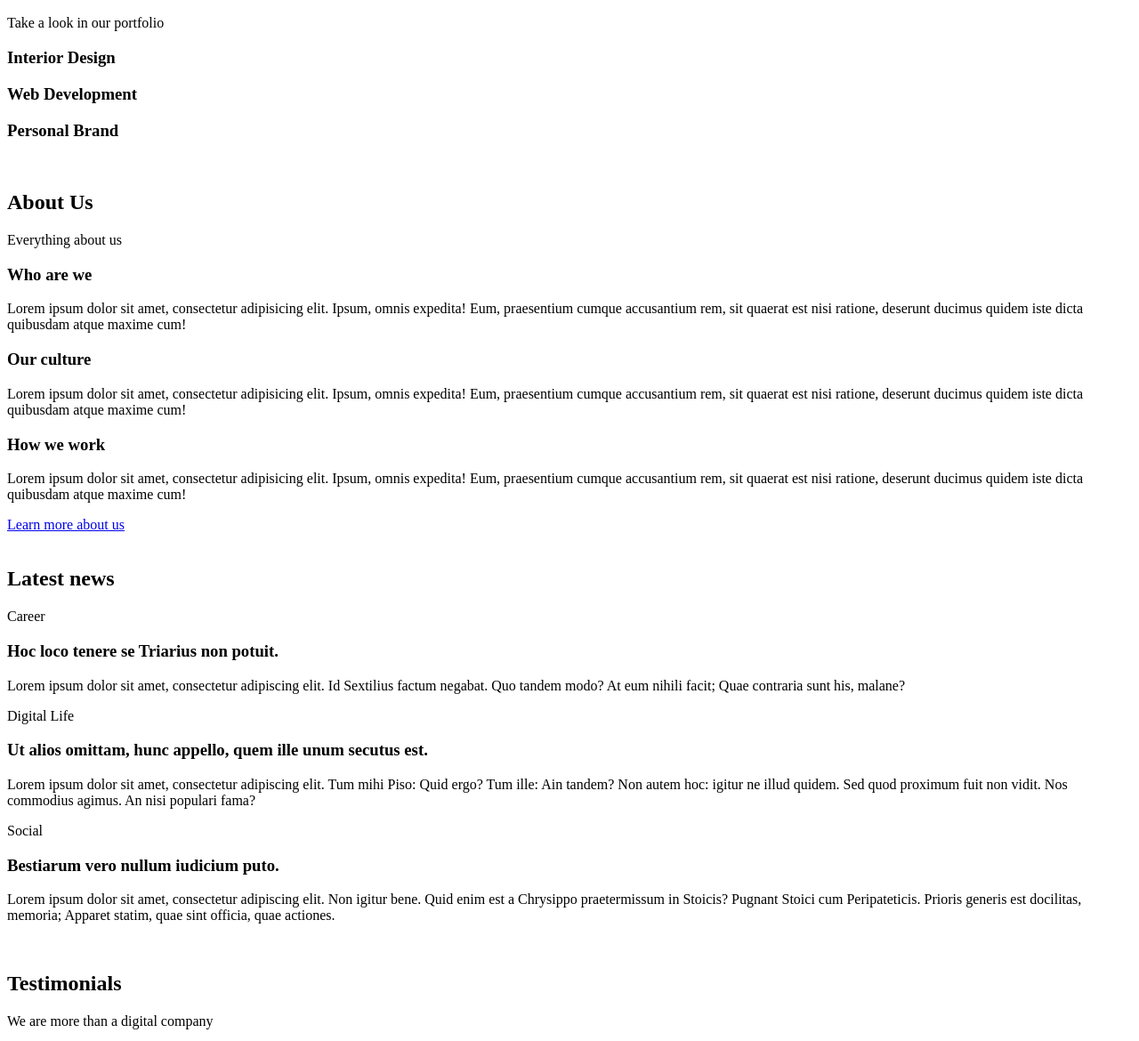
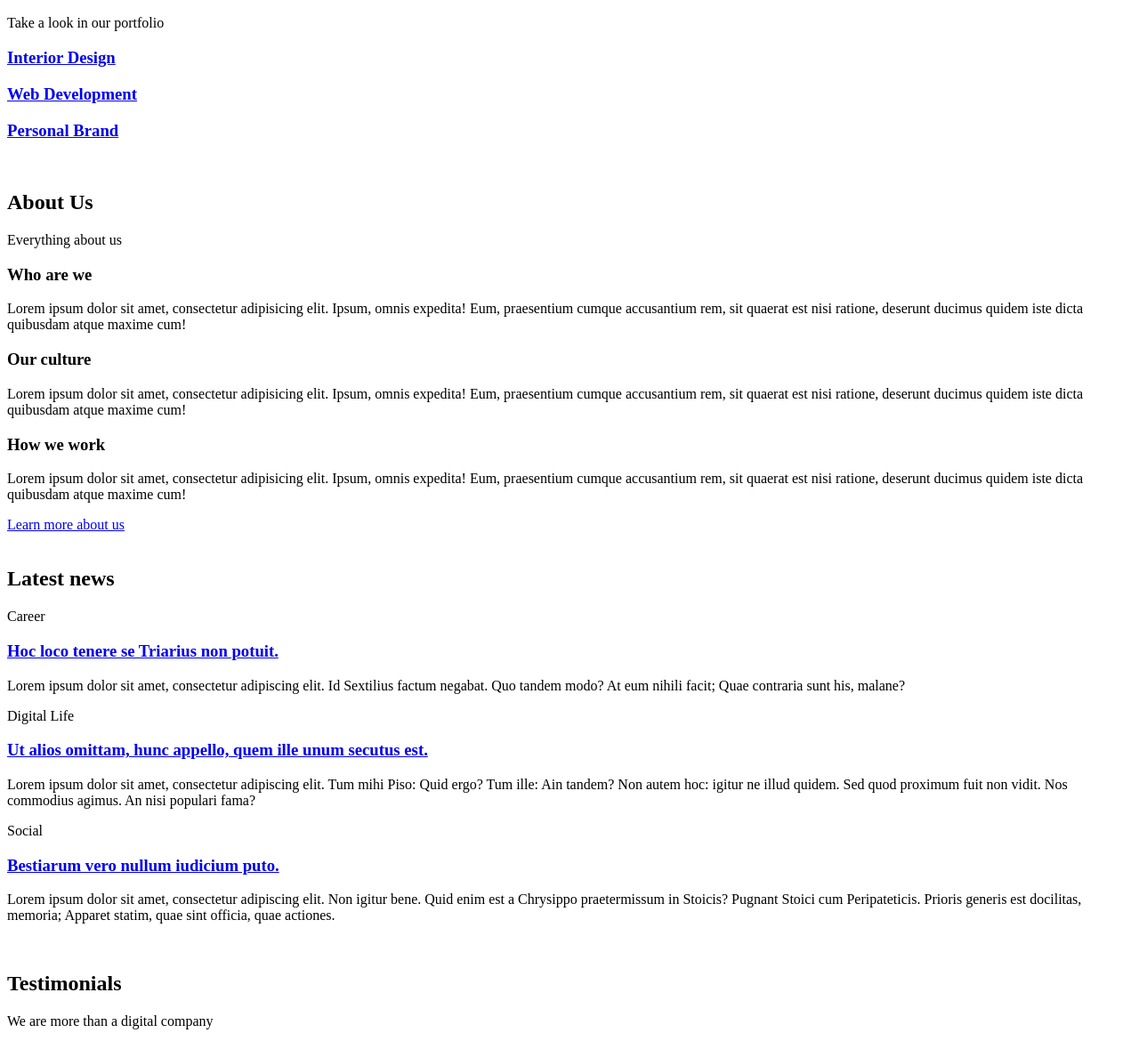
Before and after one commit to JulianZea/holbertonschool-web_front_end, a plain HTML site: page html_advanced/23-index.html in a window 1280 px wide. Shown: the part 696-1866 px from the top of the page at 89% size. Drawn offline with Linux system fonts and the light colour scheme.

Commit message:
fix file

```diff
--- a/html_advanced/23-index.html
+++ b/html_advanced/23-index.html
@@ -69,13 +69,13 @@
                 </header>
                 <div>
                     <article>
-                        <h3>Interior Design</h3>
+                        <h3><a href="#">Interior Design</a></h3>
                     </article>
                     <article>
-                        <h3>Web Development</h3>
+                        <h3><a href="#">Web Development</a></h3>
                     </article>
                     <article>
-                        <h3>Personal Brand</h3>
+                        <h3><a href="#">Personal Brand</a></h3>
                     </article>
                 </div>
             </div>
@@ -110,17 +110,17 @@
                 <div>
                     <article>
                         <p>Career</p>
-                        <h3>Hoc loco tenere se Triarius non potuit.</h3>
+                        <h3><a href="#">Hoc loco tenere se Triarius non potuit.</a></h3>
                         <p>Lorem ipsum dolor sit amet, consectetur adipiscing elit. Id Sextilius factum negabat. Quo tandem modo? At eum nihili facit; Quae contraria sunt his, malane?</p>
                     </article>
                     <article>
                         <p>Digital Life</p>
-                        <h3>Ut alios omittam, hunc appello, quem ille unum secutus est.</h3>
+                        <h3><a href="#">Ut alios omittam, hunc appello, quem ille unum secutus est.</a></h3>
                         <p>Lorem ipsum dolor sit amet, consectetur adipiscing elit. Tum mihi Piso: Quid ergo? Tum ille: Ain tandem? Non autem hoc: igitur ne illud quidem. Sed quod proximum fuit non vidit. Nos commodius agimus. An nisi populari fama?</p>
                     </article>
                     <article>
                         <p>Social</p>
-                        <h3>Bestiarum vero nullum iudicium puto.</h3>
+                        <h3><a href="#">Bestiarum vero nullum iudicium puto.</a></h3>
                         <p>Lorem ipsum dolor sit amet, consectetur adipiscing elit. Non igitur bene. Quid enim est a Chrysippo praetermissum in Stoicis? Pugnant Stoici cum Peripateticis. Prioris generis est docilitas, memoria; Apparet statim, quae sint officia,
                             quae actiones.</p>
                     </article>
```
